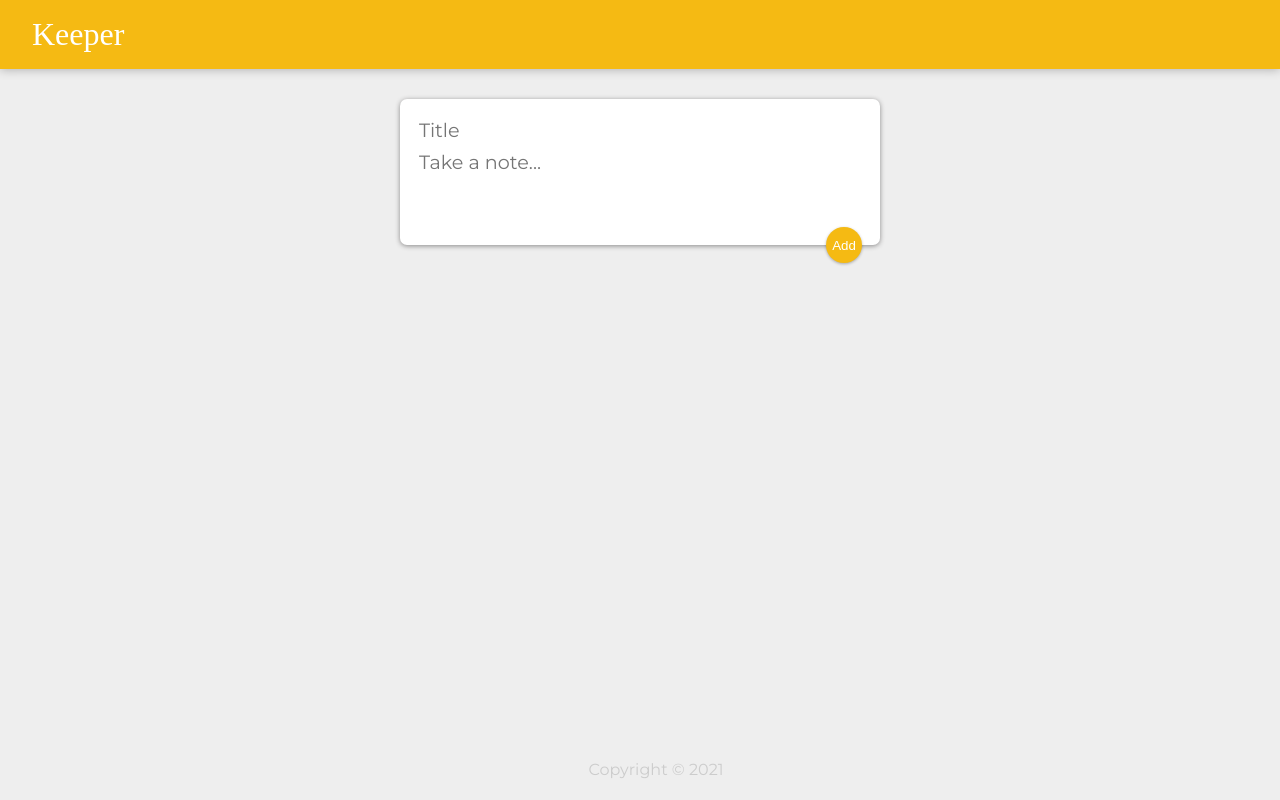
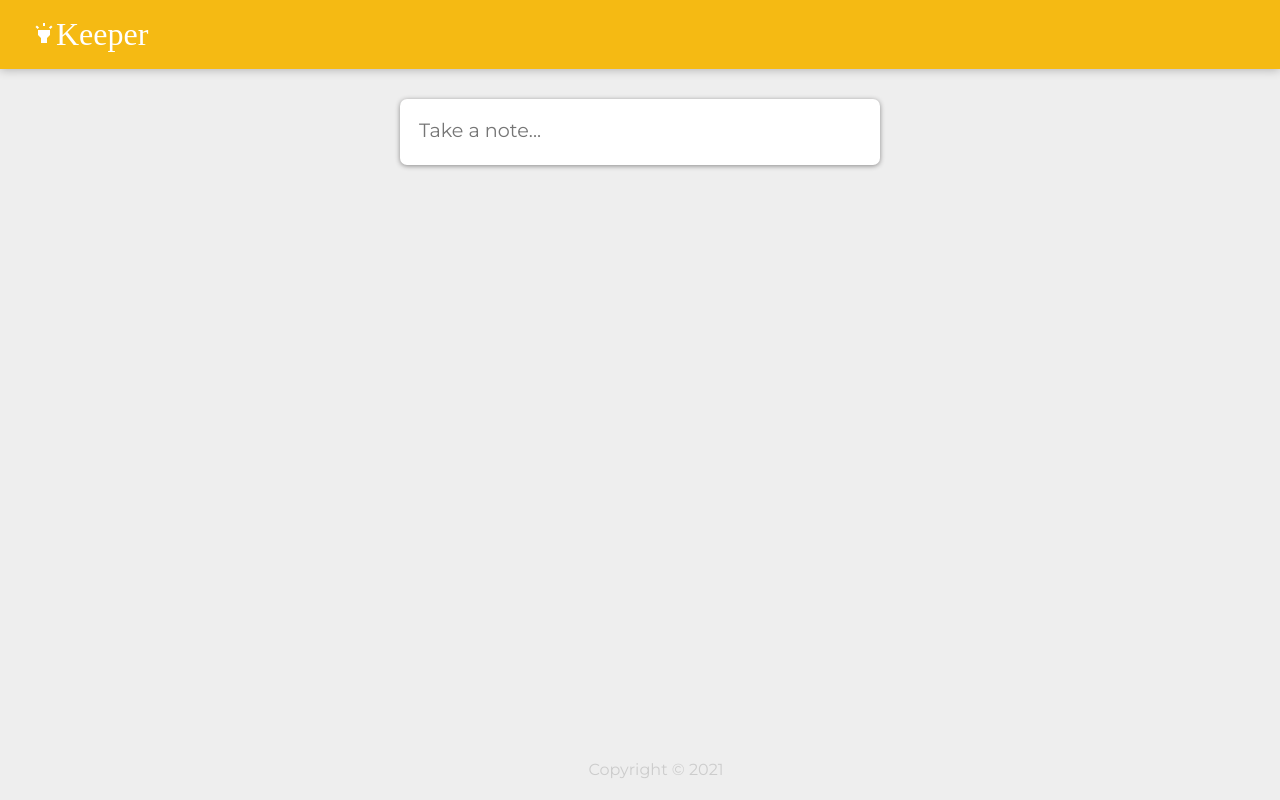
Before and after one commit to CKaii/Keeper, a React (Create React App) app: page / in a window 1280 px wide. Built offline with nearby package versions, Linux system fonts and the light colour scheme; the HTML template or start-up script is replaced by a standard one; a web font is replaced by a local one.

Commit message:
Added icons, textarea expansion, and button styling

```diff
--- a/package.json
+++ b/package.json
@@ -5,6 +5,8 @@
   "keywords": [],
   "main": "src/index.js",
   "dependencies": {
+    "@material-ui/core": "^4.11.3",
+    "@material-ui/icons": "^4.11.2",
     "react": "16.8.6",
     "react-dom": "16.8.6",
     "react-scripts": "3.2.0"
--- a/public/styles.css
+++ b/public/styles.css
@@ -67,7 +67,7 @@
   outline: none;
 }
 
-form {
+form.create-note {
   position: relative;
   width: 480px;
   margin: 30px auto 20px auto;
@@ -76,8 +76,8 @@
   border-radius: 7px;
   box-shadow: 0 1px 5px rgb(138, 137, 137);
 }
-form input,
-form textarea {
+form.create-note input,
+form.create-note textarea {
   width: 100%;
   border: none;
   padding: 4px;
@@ -86,7 +86,7 @@
   font-family: inherit;
   resize: none;
 }
-form button {
+form.create-note button {
   position: absolute;
   right: 18px;
   bottom: -18px;
--- a/src/components/CreateArea.jsx
+++ b/src/components/CreateArea.jsx
@@ -1,6 +1,10 @@
 import React, { useState } from 'react';
+import AddIcon from '@material-ui/icons/Add';
+import Fab from '@material-ui/core/Fab';
+import Zoom from '@material-ui/core/Zoom';
 
 function CreateArea(props) {
+  const [isExpanded, setExpanded] = useState(false);
   const [note, setNote] = useState({
     title: '',
     content: '',
@@ -25,23 +29,34 @@
     event.preventDefault();
   }
 
+  function expand() {
+    setExpanded(true);
+  }
+
   return (
     <div>
-      <form>
+      <form className="create-note">
+        {isExpanded ? (
           <input
             onChange={handleChange}
             name="title"
             placeholder="Title"
             value={note.title}
           />
+        ) : null}
         <textarea
+          onClick={expand}
           onChange={handleChange}
           name="content"
           placeholder="Take a note..."
-          rows="3"
+          rows={isExpanded ? 3 : 1}
           value={note.content}
         />
-        <button onClick={submitNote}>Add</button>
+        <Zoom in={isExpanded}>
+          <Fab onClick={submitNote}>
+            <AddIcon />
+          </Fab>
+        </Zoom>
       </form>
     </div>
   );
--- a/src/components/Header.jsx
+++ b/src/components/Header.jsx
@@ -1,11 +1,15 @@
 import React from 'react';
+import HighlightIcon from '@material-ui/icons/Highlight';
 
 function Header() {
-    return(
-        <header>
-           <h1>Keeper</h1>
-        </header>
-    )
+  return (
+    <header>
+      <h1>
+        <HighlightIcon />
+        Keeper
+      </h1>
+    </header>
+  );
 }
 
 export default Header;
--- a/src/components/Note.jsx
+++ b/src/components/Note.jsx
@@ -1,4 +1,5 @@
 import React from 'react';
+import DeleteIcon from '@material-ui/icons/Delete';
 
 function Note(props) {
   function handleClick() {
@@ -9,7 +10,9 @@
     <div className="note">
       <h1>{props.title}</h1>
       <p>{props.content}</p>
-      <button onClick={handleClick}>DELETE</button>
+      <button onClick={handleClick}>
+        <DeleteIcon />
+      </button>
     </div>
   );
 }
```
Also changed, not shown: 1 other file (tests, documents, lock files or other folders). Lines whose indentation alone changed are shown as unchanged.
